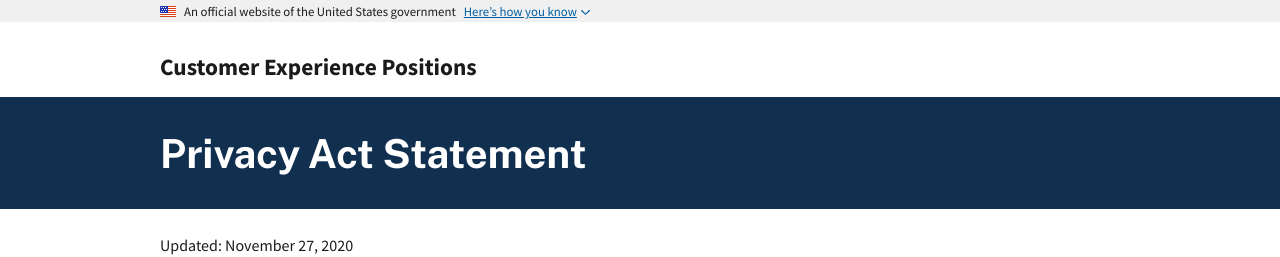
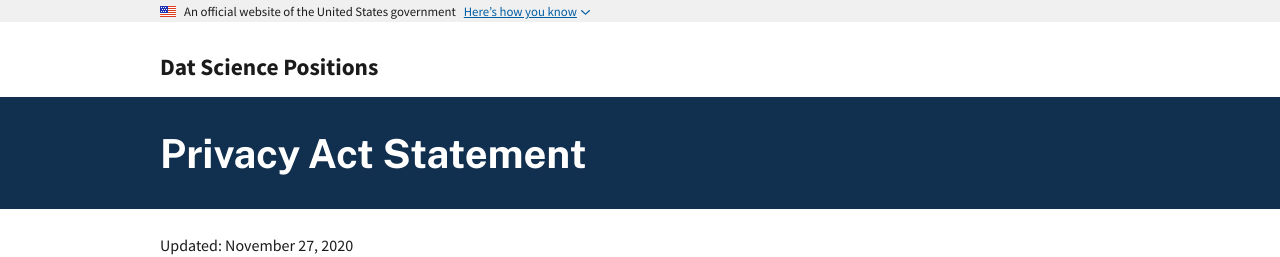
Before and after one commit to usds/SME-QA-Website, a Jekyll site: the page built from pages/actions/govwide-data-info/privacy.html, in a window 1280 px wide. Shown: the top 257 px of the page. Built offline with Jekyll 4.4.1, drawn with Linux system fonts in a browser that asks for light colours.

Commit message:
fixing one other place I failed to replace text

```diff
--- a/pages/actions/govwide-data-info/privacy.html
+++ b/pages/actions/govwide-data-info/privacy.html
@@ -2,7 +2,7 @@
 layout: hiring-action
 section: actions
 permalink: /info/data-govwide/privacy/
-header: Customer Experience Positions
+header: Dat Science Positions
 title: Data Hiring Privacy Act Statement
 ---
 
```
